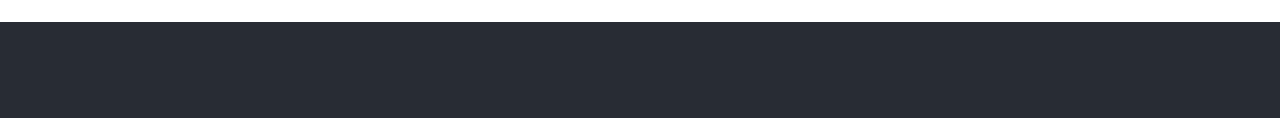
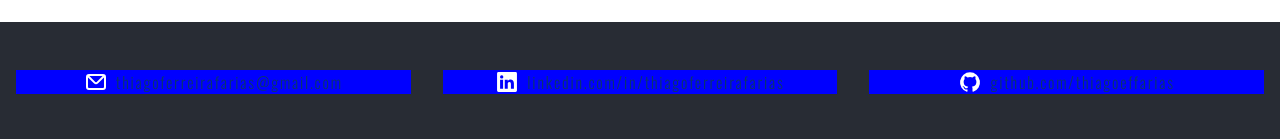
Before and after one commit to thiagoeffarias/software-engineer, a React (Create React App) app: page / in a window 1280 px wide. Shown: the part 793-932 px from the top of the page. Before the commit the page ends 911 px from the top, so only its background shows below. Built offline with nearby package versions, Linux system fonts and the light colour scheme.

Commit message:
footer test 2

```diff
--- a/src/App.css
+++ b/src/App.css
@@ -109,7 +109,6 @@ p {
 
   .container-full-screen {
     width: 100%;
-    display: flex;
   }
 
   .footer {
@@ -158,7 +157,10 @@ p {
 }
 
 .footer-item {
+  background-color: blue;
   display: flex;
+  flex: 1;
+  width: 100%;
   text-align: center;
   height: fit-content;
   justify-content: center;
--- a/src/App.js
+++ b/src/App.js
@@ -45,6 +45,25 @@ function App() {
           </div>
         </div>
         <footer className="footer">
+          <div className="footer-item">
+            <a href='mailto:thiagoferreirafarias@gmail.com'>
+              <UilEnvelope color="white" />
+              <span>thiagoferreirafarias@gmail.com</span>
+            </a>
+          </div>
+          <div className="footer-item">
+            <a href='https://www.linkedin.com/in/thiagoferreirafarias/' target="_blank">
+              <UilLinkedin color="white" />
+              <span>linkedin.com/in/thiagoferreirafarias</span>
+            </a>
+          </div>
+
+          <div className="footer-item">
+            <a href='https://github.com/thiagoeffarias' target="_blank">
+              <UilGithub color="white" />
+              <span>github.com/thiagoeffarias</span>
+            </a>
+          </div>
 
         </footer>
       </div>
```
